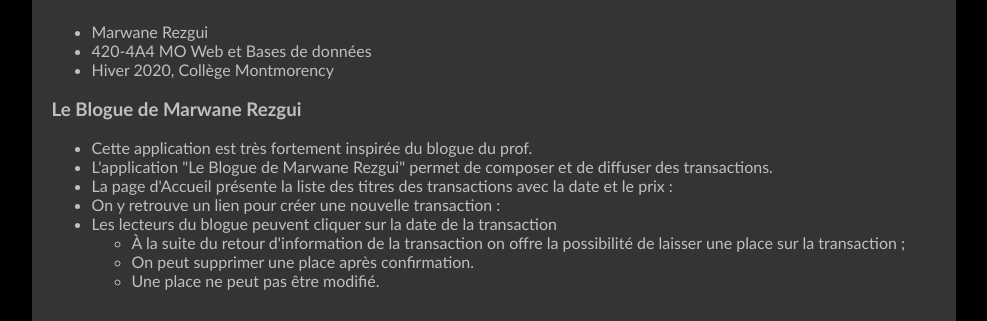
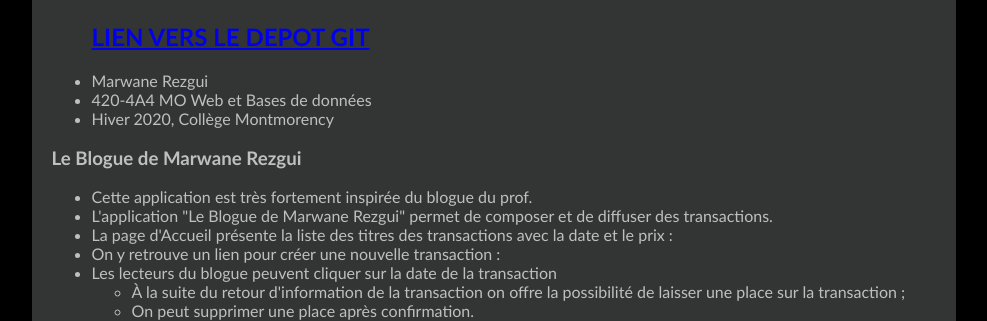
Before and after one commit to marbawws/webtp2, a PHP site: page /index.php?action=apropos in a window 1280 px wide. Shown: the part 73-394 px from the top of the page, without its empty margins (146-1133 px from the left). Run offline with PHP 8.4, Linux system fonts and the light colour scheme; some libraries are stand-ins or nearby versions.

Commit message:
oublier de mettre le lien du depot git

```diff
--- a/Vue/vueApropos.php
+++ b/Vue/vueApropos.php
@@ -2,8 +2,8 @@
 
 <?php ob_start(); ?>
 <ul>
-    <li>Marwane Rezgui</li>
-
+	<h2><a href="https://github.com/marbawws/webtp2">LIEN VERS LE DEPOT GIT</a></h2>
+	<li>Marwane Rezgui</li>
     <li>420-4A4 MO Web et Bases de données</li>
     <li>Hiver 2020, Collège Montmorency</li>
 </ul>
```
